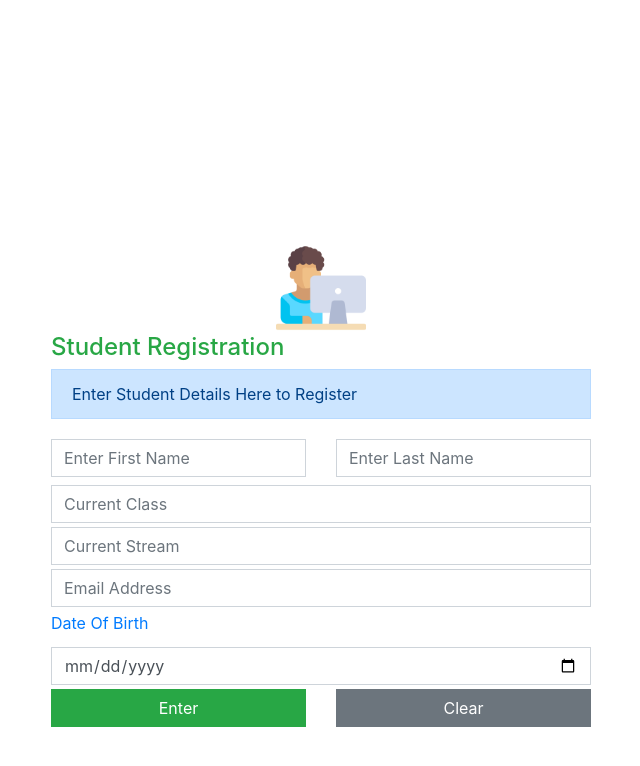
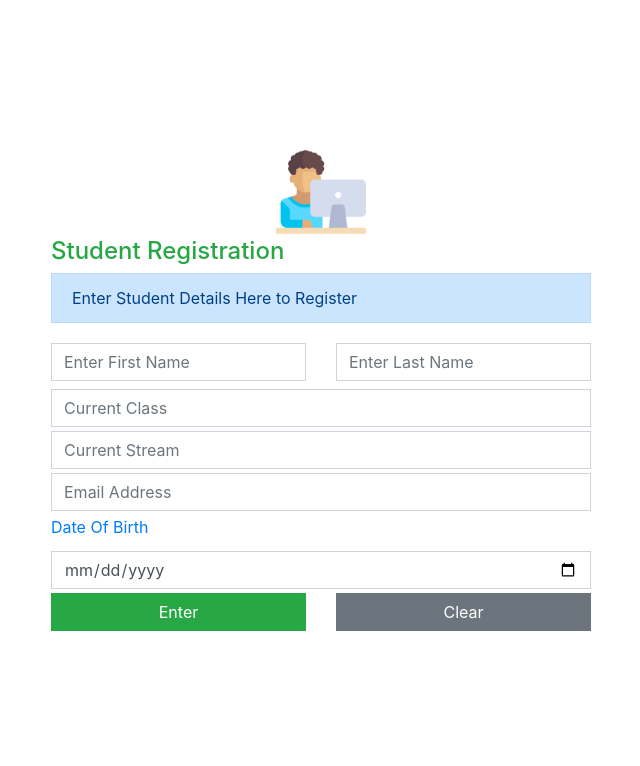
Before and after one commit to ChrisMuga/studentsAppPython, a Django app: page / in a window 1280 px wide. Shown: the top 766 px of the page, without its empty margins (319-959 px from the left). Run offline with Django 3.2, Linux system fonts and the light colour scheme; some libraries are stand-ins or nearby versions.

Commit message:
centralize form

```diff
--- a/studentMarks/templates/studentMarks/index.html
+++ b/studentMarks/templates/studentMarks/index.html
@@ -11,7 +11,7 @@
     <title>{{context}}</title>
       <style>
           .b0{border-radius:0}
-          .mid-level{margin-top: 30.3333vh;}
+          .root-mid-level{margin-top: 18.3333vh;}
           .logo{width: 90px;}
       </style>
   </head>
@@ -19,7 +19,7 @@
   {% load static %}
     <div class="container">
         <div class="row d-flex justify-content-center">
-            <div class="col-md-6 mid-level d-flex flex-column">
+            <div class="col-md-6 root-mid-level d-flex flex-column">
                 <img src='{% static "/images/student.png" %}' alt="My image" class = "logo align-self-center">
                 <h4 class="text-success">{{context}}</h4>
                 <div class="alert alert-primary b0">
```
